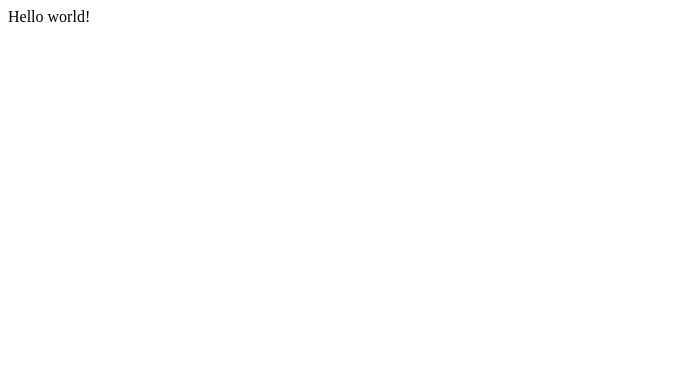
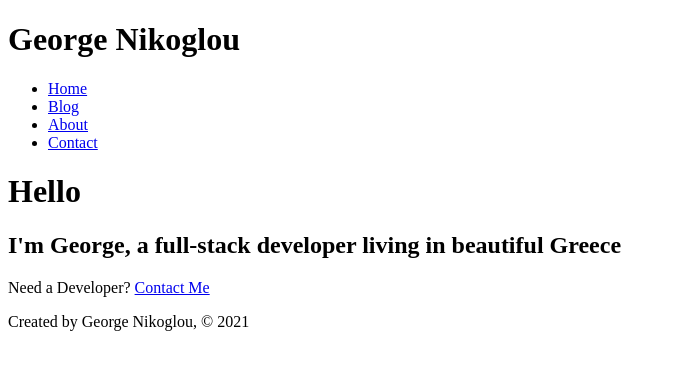
Before and after one commit to nison79/gatsby-bootcamp-portfolio, a Gatsby site: page / in a window 1280 px wide. Shown: the whole page, without its empty margins (0-676 px from the left). Built offline with nearby package versions, Linux system fonts and the light colour scheme; Gatsby itself is replaced by a stand-in of ours.

Commit message:
Creating Pages & Nav

```diff
--- /dev/null
+++ b/src/components/footer.js
@@ -0,0 +1,11 @@
+import React from 'react'
+
+const Footer = () => {
+  return (
+    <div>
+      <p>Created by George Nikoglou, © 2021</p>
+    </div>
+  )
+}
+
+export default Footer
--- /dev/null
+++ b/src/components/header.js
@@ -0,0 +1,20 @@
+import React from 'react'
+import { Link } from 'gatsby'
+
+const Header = () => {
+  return (
+    <header>
+      <h1>George Nikoglou</h1>
+      <nav>
+        <ul>
+          <li><Link to="/">Home</Link></li>
+          <li><Link to="/blog">Blog</Link></li>
+          <li><Link to="/about">About</Link></li>
+          <li><Link to="/contact">Contact</Link></li>
+        </ul>
+      </nav>
+    </header>
+  )
+}
+
+export default Header
--- a/src/pages/index.js
+++ b/src/pages/index.js
@@ -1,5 +1,19 @@
-import React from "react"
+import React from 'react'
+import { Link } from 'gatsby'
 
-export default function Home() {
-  return <div>Hello world!</div>
+import Footer from '../components/footer'
+import Header from '../components/header'
+
+const IndexPage = () => {
+  return (
+    <div>
+    <Header />
+      <h1>Hello</h1>
+      <h2>I'm George, a full-stack developer living in beautiful Greece</h2>
+      <p>Need a Developer? <Link to="/contact">Contact Me</Link></p>
+      <Footer />
+    </div>
+  )
 }
+
+export default IndexPage;
```
Also changed, not shown: src/pages/about.js (added, +21 -0 lines), src/pages/blog.js (added, +17 -0 lines), src/pages/contact.js (added, +22 -0 lines).
